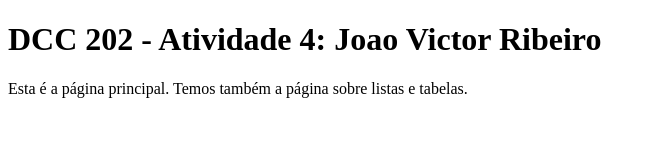
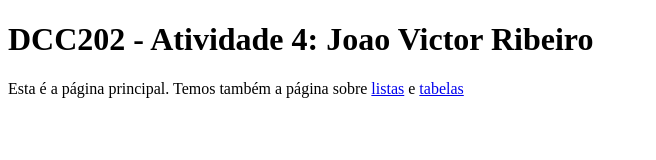
Before and after one commit to ufjf-dcc202/ufjf-dcc202-2023-3-b-atv4-jvribeiro207, a website: page index.html in a window 1280 px wide. Shown: the whole page, without its empty margins (0-656 px from the left). Drawn offline with Linux system fonts and the light colour scheme.

Commit message:
adiciona os links no index

```diff
--- a/index.html
+++ b/index.html
@@ -3,14 +3,14 @@
 <head>
     <meta charset="UTF-8">
     <meta name="viewport" content="width=device-width, initial-scale=1.0">
-    <title>DCC 202 - Atividade 4: Joao Victor Ribeiro</title>
+    <title>DCC202 - Atividade 4: Joao Victor Ribeiro</title>
 </head>
+
 <body>
     <main>
-    <h1>DCC 202 - Atividade 4: Joao Victor Ribeiro</h1>
-        <p>
-            Esta é a página principal. Temos também a página sobre listas e tabelas.
-        </p>
+    <h1>DCC202 - Atividade 4: Joao Victor Ribeiro</h1>
+        <p>Esta é a página principal. Temos também a página sobre <a href="listas.html">listas</a> e <a href="tabelas.html"> tabelas</a></p>
+
     </main>
 </body>
 </html>
```
